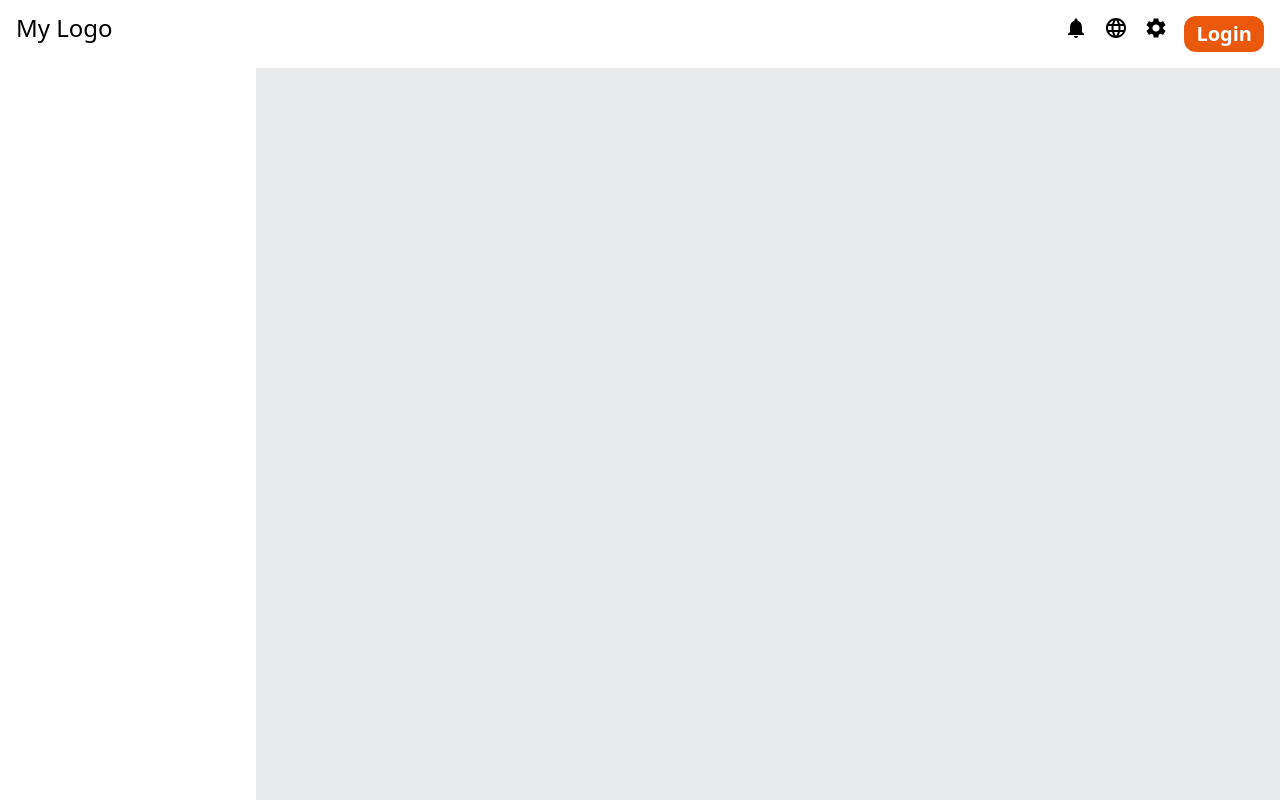
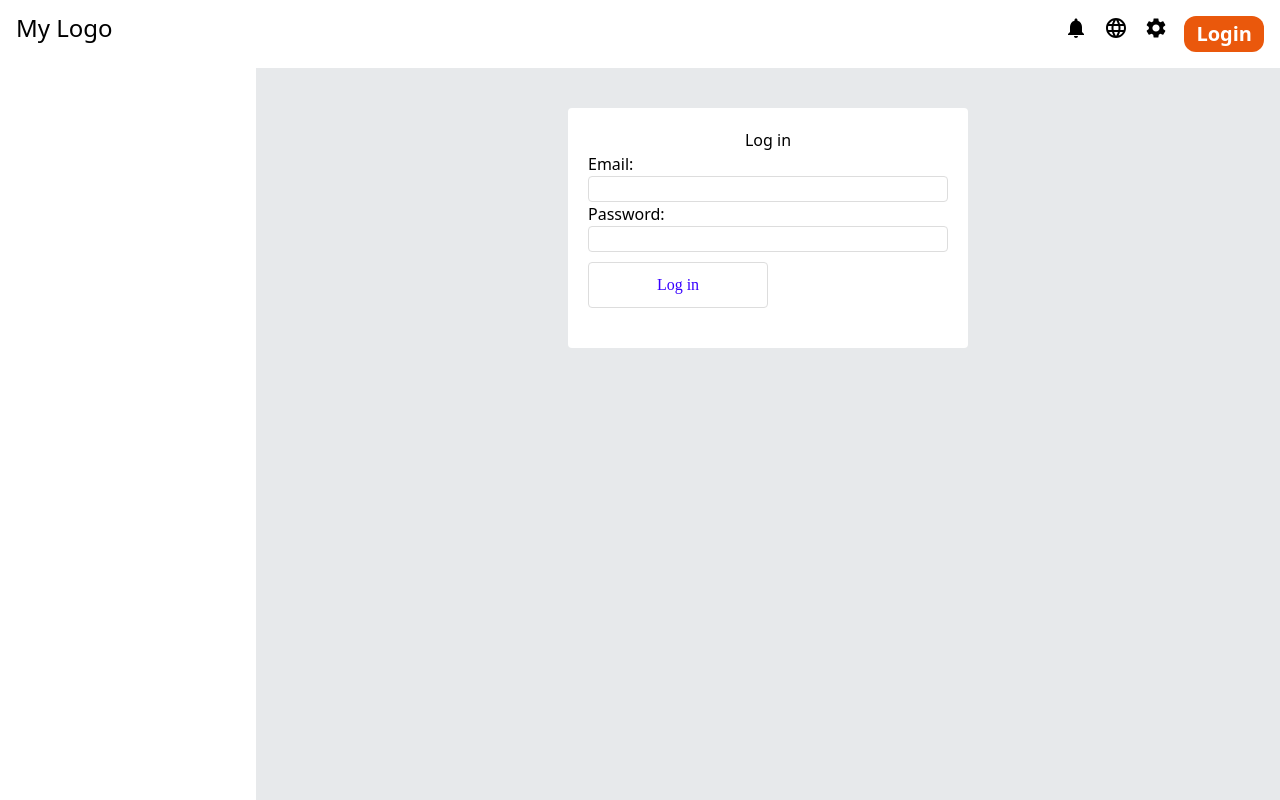
Before and after one commit to wasiq-nisar/FYP, a React (Vite) app in the folder my-project/: page / in a window 1280 px wide. Before the commit this address had no page. Built offline with nearby package versions, Linux system fonts and the light colour scheme.

Commit message:
login at /

```diff
--- a/my-project/src/App.jsx
+++ b/my-project/src/App.jsx
@@ -53,7 +53,11 @@ const Routing = () => {
         <Route exact path="/DailyActivities" element={<DailyActivities />} />
         <Route exact path="/AddAssest/:id" element={<AddAssest />} />
         <Route exact path="/UpdateAssests" element={<UpdateAssests />} />
-        <Route exact path="/UpdateManagerInfo/:_id" element={<UpdateManagerInfo />} />
+        <Route
+          exact
+          path="/UpdateManagerInfo/:_id"
+          element={<UpdateManagerInfo />}
+        />
 
         <Route
           exact
@@ -73,7 +77,7 @@ const Routing = () => {
         {/* Start of Hr manager */}
         <Route exact path="/ExpenseManagment" element={<ExpenseManagment />} />
         <Route exact path="/AddExpense" element={<AddExpense />} />
-        <Route exact path="/login" element={<Login />} />
+        <Route exact path="/" element={<Login />} />
         <Route
           exact
           path="/EmployeeAttendence"
```
Also changed, not shown: 1 other file (tests, documents, lock files or other folders).
